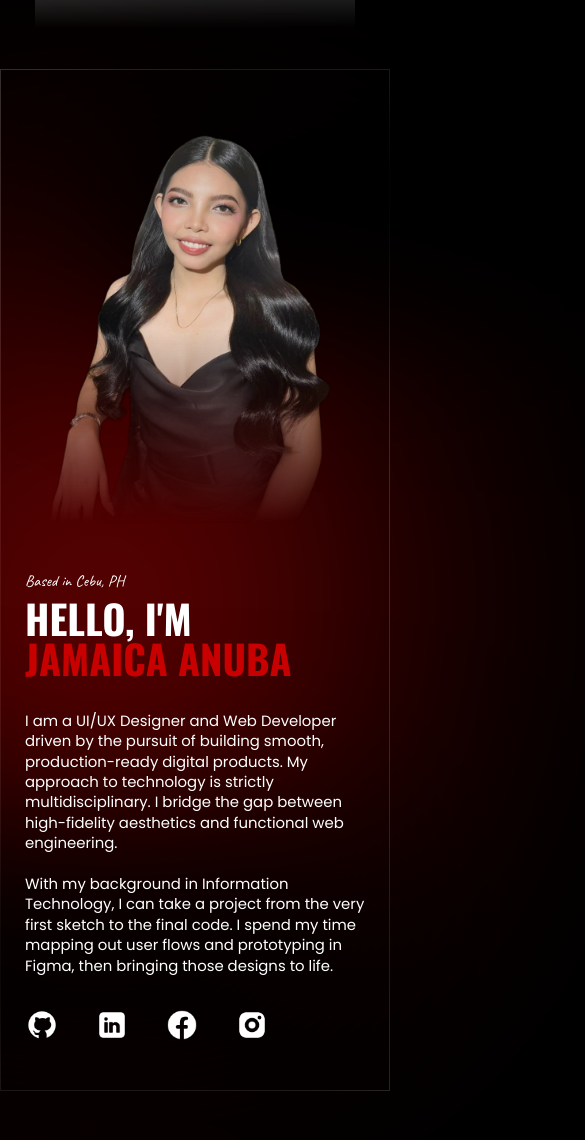
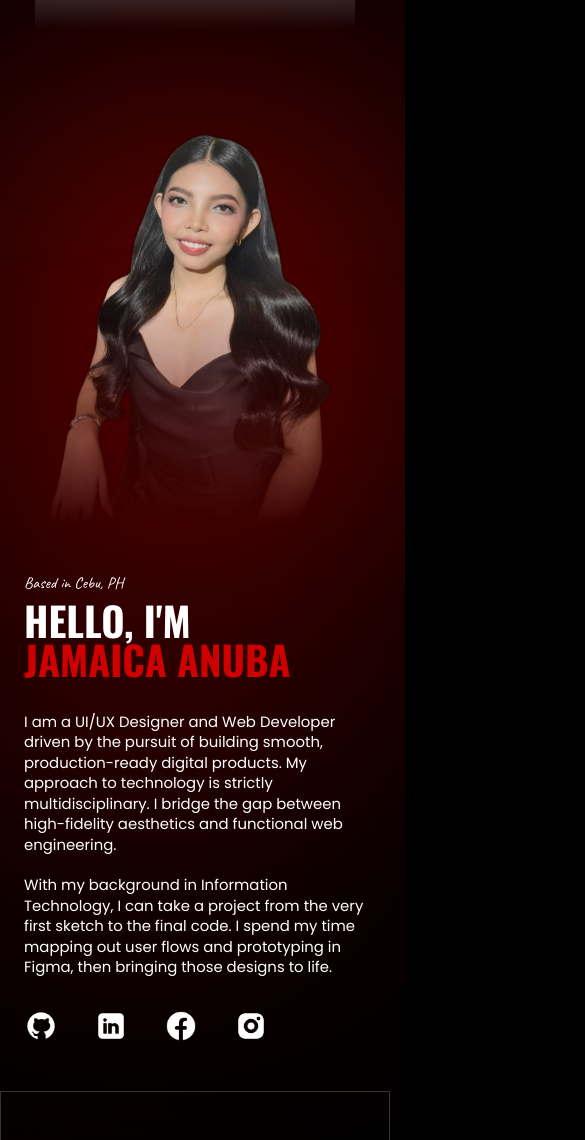
Before and after one commit to JaiAnoba/Portfolio, a React (Vite) app: page / in a window 390 px wide. Shown: the part 418-1558 px from the top of the page, 585 px wide, since content can reach past the window. Built offline with nearby package versions, Linux system fonts and the light colour scheme; grey boxes are pictures that could not be loaded; a web font is replaced by a local one.

Commit message:
adjust the glow

```diff
--- a/src/components/About.css
+++ b/src/components/About.css
@@ -3,47 +3,41 @@
   display: grid;
   grid-template-columns: 1fr 0.7fr;
   gap: 3rem;
-  padding: 0 5rem 5rem;
+  padding: 0 4rem 5rem 6rem;
   min-height: 700px;
   align-items: center;
-  border: 1px solid rgba(255, 255, 255, 0.2);
 }
 
 .about-glow {
-  width: 503px;
-  height: 656px;
-  background: var(--red-glow);
-  right: 10%;
-  top: 20%;
+  background: var(--red-dark);
+  opacity: 0.95;
+  position: absolute;
+  z-index: 0;
+  mix-blend-mode: screen;
 }
 
-.about-blur {
-  position: absolute;
-  background: var(--black);
-  filter: blur(75px);
-  pointer-events: none;
-  z-index: 1;
-}
-
-.about-blur-top {
-  width: 636px;
-  height: 243px;
-  left: 28%;
-  top: 0;
-}
-
-.about-blur-bottom {
-  width: 697px;
-  height: 243px;
-  right: 0;
-  bottom: 0;
-  filter: blur(100px);
+/* Right: behind the portrait */
+.about-glow-portrait {
+  width: 540px;
+  height: 310px;
+  right: 2%;
+  top: 6%;
+  filter: blur(150px);
 }
 
 .about-content {
   position: relative;
   z-index: 2;
   max-width: 669px;
+  isolation: isolate;
+}
+
+.about-glow-name {
+  width: 360px;
+  height: 400px;
+  left: -25rem;
+  top: -15rem;
+  filter: blur(130px);
 }
 
 .about-location {
@@ -101,8 +95,8 @@
   object-fit: contain;
   object-position: center top;
   image-rendering: auto;
-  mask-image: linear-gradient(to bottom, #000 52%, transparent 100%);
-  -webkit-mask-image: linear-gradient(to bottom, #000 52%, transparent 100%);
+  mask-image: linear-gradient(to bottom, #000 44%, transparent 100%);
+  -webkit-mask-image: linear-gradient(to bottom, #000 44%, transparent 100%);
 }
 
 @media (max-width: 1024px) {
@@ -119,4 +113,20 @@
     justify-self: center;
     max-width: 480px;
   }
+
+  .about-glow-name {
+    left: -1rem;
+    top: 3rem;
+    width: 260px;
+    height: 220px;
+    z-index: 0;
+  }
+
+  .about-glow-portrait {
+    right: 50%;
+    top: 0;
+    transform: translateX(50%);
+    width: 420px;
+    height: 500px;
+  }
 }
--- a/src/components/About.tsx
+++ b/src/components/About.tsx
@@ -10,11 +10,10 @@ const SOCIALS = [
 export default function About() {
   return (
     <section className="about" id="about">
-      <div className="red-glow about-glow" aria-hidden />
-      <div className="about-blur about-blur-top" aria-hidden />
-      <div className="about-blur about-blur-bottom" aria-hidden />
+      <div className="red-glow about-glow about-glow-portrait" aria-hidden />
 
       <div className="about-content">
+        <div className="red-glow about-glow about-glow-name" aria-hidden />
         <p className="hand-label-sm about-location">Based in Cebu, PH</p>
 
         <h2 className="about-heading oswald-display">
--- a/src/components/Services.css
+++ b/src/components/Services.css
@@ -3,6 +3,7 @@
   padding: 4rem 2rem 5rem;
   text-align: center;
   overflow: hidden;
+  border: 1px solid rgba(255, 255, 255, 0.2);
 }
 
 .services-glow {
```
